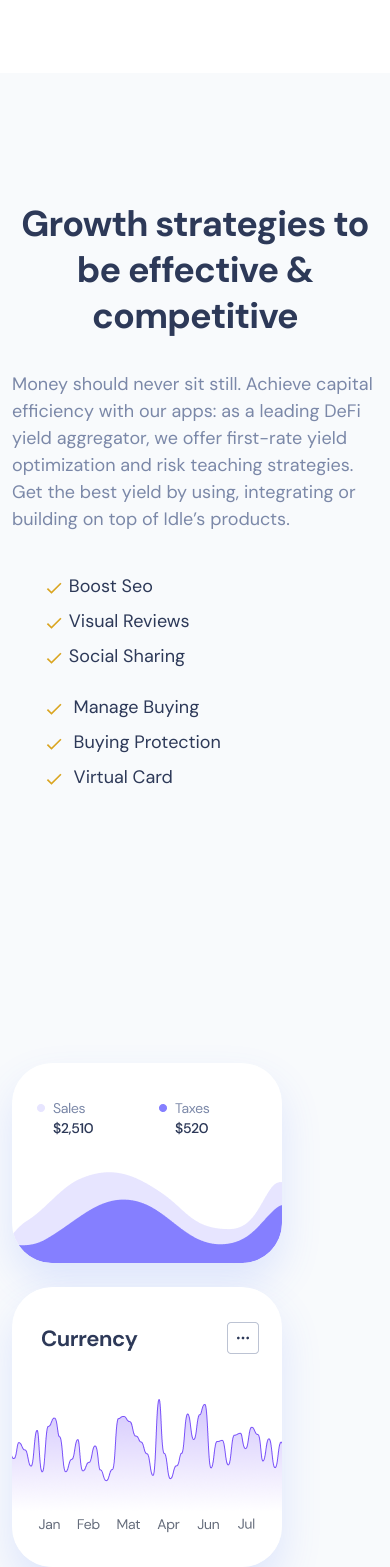
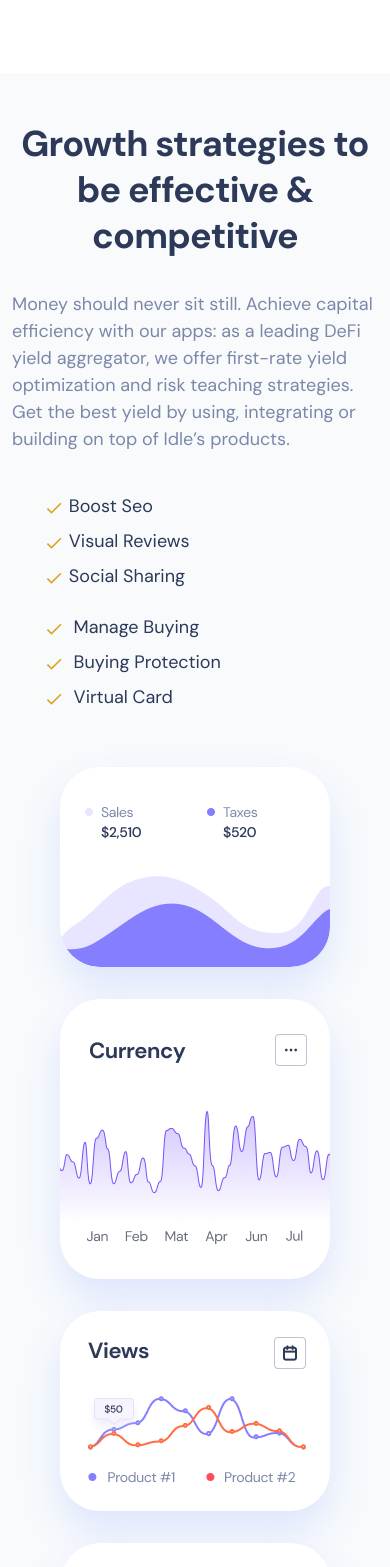
Before and after one commit to Binod69/digi-dolphins, a Next.js app: page /about in a window 390 px wide. Shown: the part 4420-5987 px from the top of the page. Built offline with nearby package versions, Linux system fonts and the light colour scheme.

Commit message:
fixed responsive behaviour

```diff
--- a/app/Components/AboutComponents/FeaturesAbout/FeaturesAbout.tsx
+++ b/app/Components/AboutComponents/FeaturesAbout/FeaturesAbout.tsx
@@ -68,7 +68,7 @@ const FeaturesAbout = () => {
             <Col lg={6}>
               <Row>
                 <Col className={styles.leftCon}>
-                  <figure className="mb-4">
+                  <figure className="mb-lg-4">
                     <Image
                       className={styles.img}
                       src={image1}
@@ -84,7 +84,7 @@ const FeaturesAbout = () => {
                   </figure>
                 </Col>
                 <Col className={styles.rightCon}>
-                  <figure className="mb-4">
+                  <figure className="mb-lg-4">
                     <Image
                       className={styles.img}
                       src={image3}
--- a/app/Components/AboutComponents/FeaturesAbout/featuresabout.module.css
+++ b/app/Components/AboutComponents/FeaturesAbout/featuresabout.module.css
@@ -58,6 +58,10 @@
 }
 
 @media screen and (min-width: 0px) and (max-width: 576px) {
+  .articleCon {
+    margin-top: 3rem;
+    margin-bottom: 2rem;
+  }
   .title {
     max-width: 100%;
   }
@@ -70,8 +74,24 @@
     margin: 0;
     gap: 0;
   }
+  .leftCon,
+  .rightCon {
+    margin: 0;
+    display: flex;
+    flex-direction: column;
+    justify-content: center;
+    align-items: center;
+  }
+
+  .img {
+    margin: 0.5rem 0;
+  }
 }
 @media screen and (min-width: 576px) and (max-width: 768px) {
+  .articleCon {
+    margin-top: 3rem;
+    margin-bottom: 2rem;
+  }
   .title {
     max-width: 100%;
   }
@@ -83,8 +103,16 @@
     margin: 0;
     gap: 2;
   }
+  .leftCon,
+  .rightCon {
+    margin: 0;
+  }
 }
 @media screen and (min-width: 768px) and (max-width: 992px) {
+  .articleCon {
+    margin-top: 3rem;
+    margin-bottom: 2rem;
+  }
   .title {
     max-width: 100%;
   }
@@ -97,4 +125,8 @@
     margin: 0;
     gap: 2;
   }
+  .leftCon,
+  .rightCon {
+    margin: 0;
+  }
 }
```
